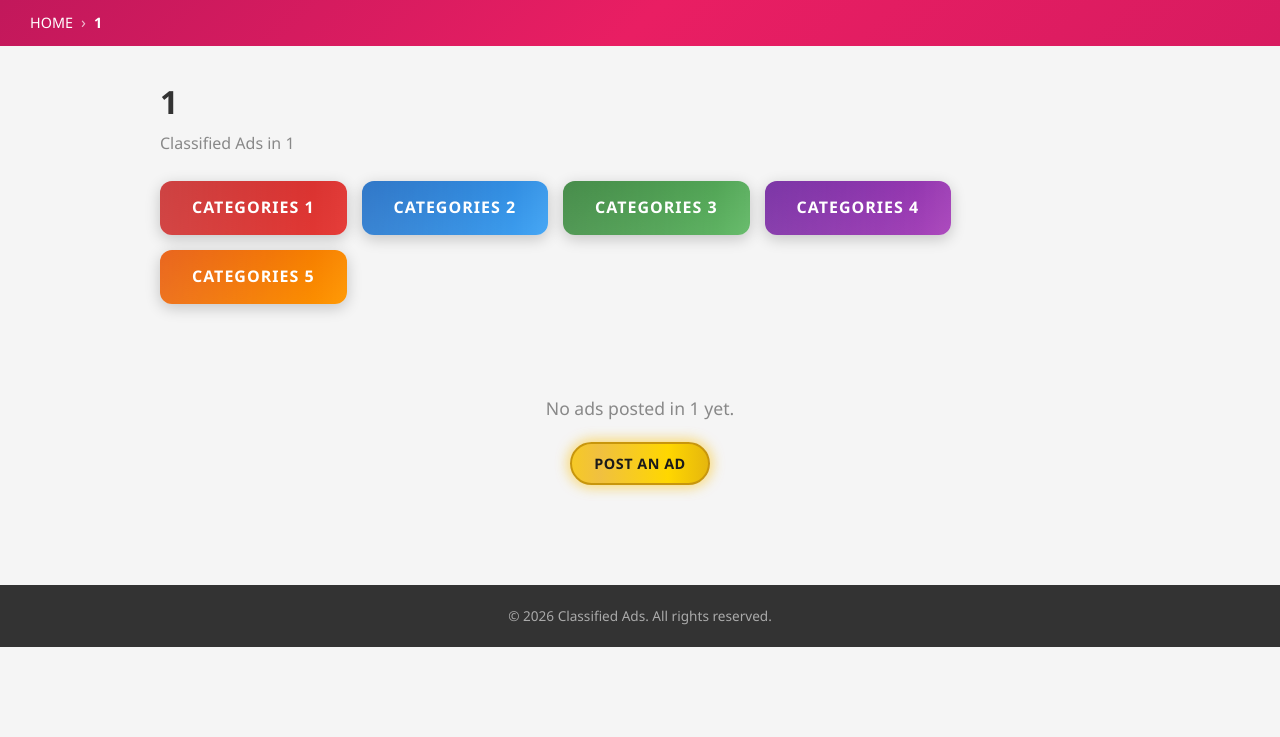
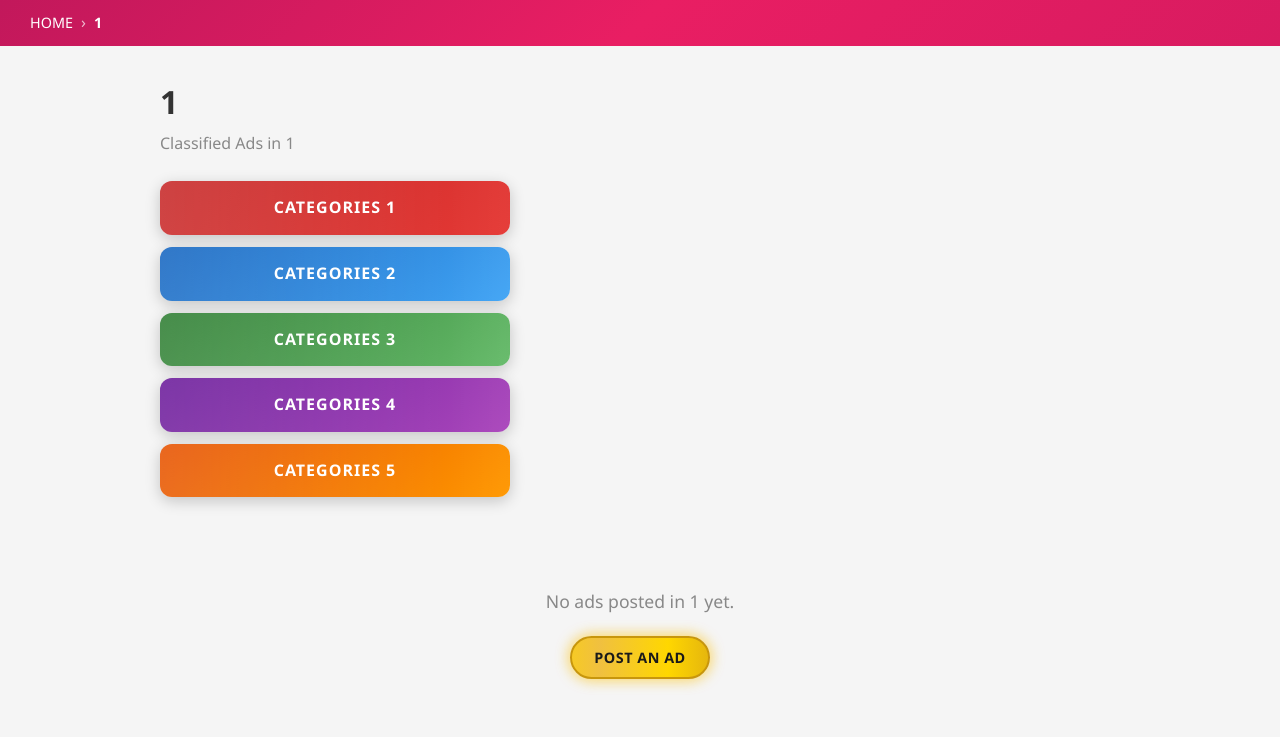
Before and after one commit to sclinala-star/Cashapp-pay-1, a FastAPI app: page /city/1 in a window 1280 px wide. Shown: the part 76-813 px from the top of the page. Before the commit the page ends 723 px from the top, so only its background shows below. Run offline with FastAPI, Linux system fonts and the light colour scheme; data comes from the database, SQL or seed files in the repository; data that the repository does not hold is empty.

Commit message:
Stack category buttons vertically (column layout)
Co-Authored-By: Devin AI <158243242+devin-ai-integration[bot]@users.noreply.github.com>

```diff
--- a/static/css/style.css
+++ b/static/css/style.css
@@ -1476,14 +1476,16 @@ a:hover {
 
 .city-categories {
     display: flex;
-    gap: 15px;
-    flex-wrap: wrap;
+    flex-direction: column;
+    gap: 12px;
     margin-bottom: 30px;
+    max-width: 350px;
 }
 
 .cat-btn {
-    display: inline-block;
+    display: block;
     padding: 14px 32px;
+    text-align: center;
     border-radius: 12px;
     font-size: 1rem;
     font-weight: 700;
```
